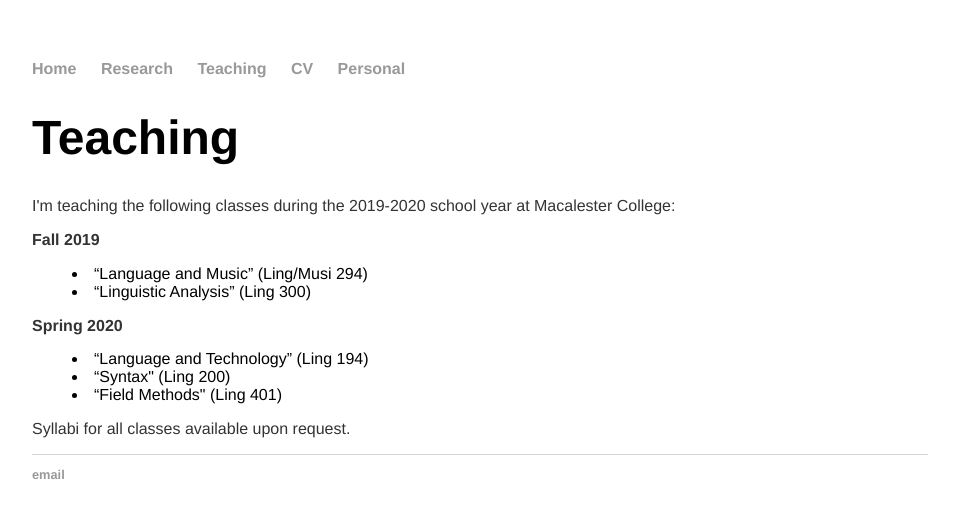
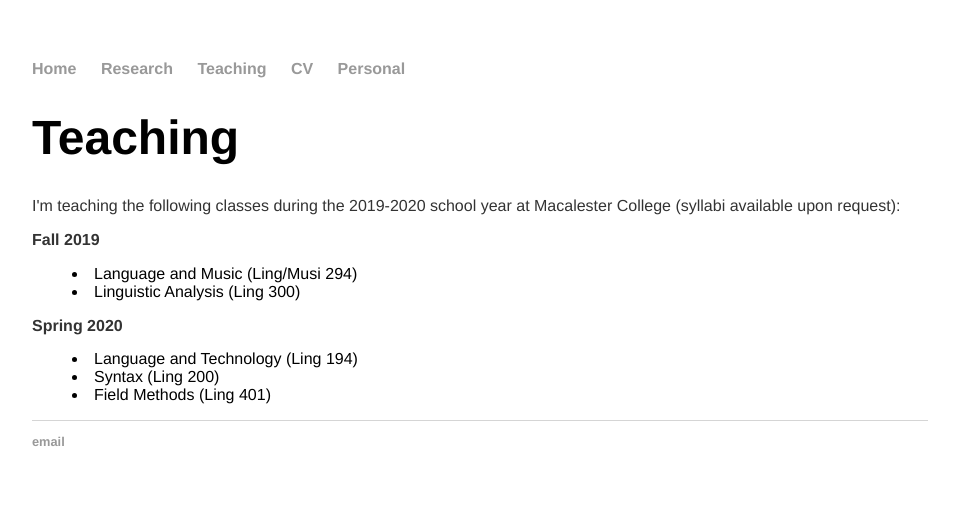
Before and after one commit to morgansleeper/morgansleeper.github.io, a Jekyll site: the page built from teaching/index.html, in a window 1280 px wide. Shown: the top 518 px of the page, without its empty margins (160-1119 px from the left). Built offline with Jekyll 4.4.1, drawn with Linux system fonts in a browser that asks for light colours.

Commit message:
Update index.html

```diff
--- a/teaching/index.html
+++ b/teaching/index.html
@@ -3,15 +3,15 @@ layout: default
 title: Morgan Sleeper | Teaching
 ---
 <h1>Teaching</h1>
-<p>I'm teaching the following classes during the 2019-2020 school year at Macalester College:</p>
+<p>I'm teaching the following classes during the 2019-2020 school year at Macalester College (syllabi available upon request):</p>
 
 <p><b>Fall 2019</b></p>
-<li style="margin-left: 40px">“Language and Music” (Ling/Musi 294)</li>
-<li style="margin-left: 40px">“Linguistic Analysis” (Ling 300)</li>
+<li style="margin-left: 40px">Language and Music (Ling/Musi 294)</li>
+<li style="margin-left: 40px">Linguistic Analysis (Ling 300)</li>
 
 <p><b>Spring 2020</b></p>
-<li style="margin-left: 40px">“Language and Technology” (Ling 194)</li>
-<li style="margin-left: 40px">“Syntax" (Ling 200)</li>
-<li style="margin-left: 40px">“Field Methods" (Ling 401)</li>
+<li style="margin-left: 40px">Language and Technology (Ling 194)</li>
+<li style="margin-left: 40px">Syntax (Ling 200)</li>
+<li style="margin-left: 40px">Field Methods (Ling 401)</li>
 
-<p>Syllabi for all classes available upon request.</p>
+<p></p>
```
